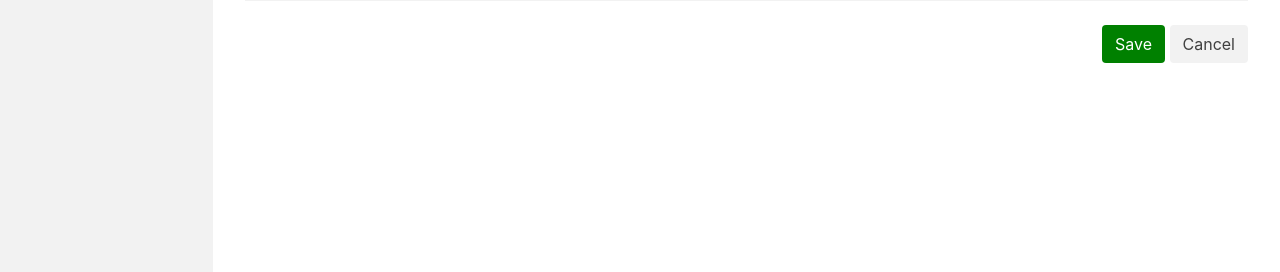
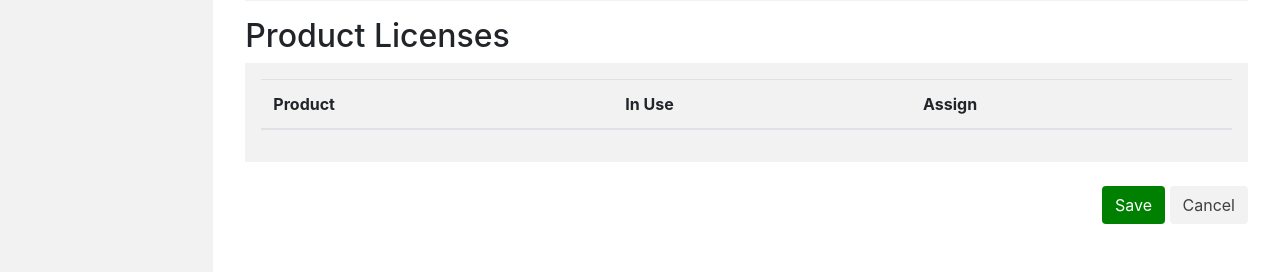
Before and after one commit to st003/CS50w-Final-Project, a Django app: page /user/1 in a window 1280 px wide. Shown: the part 1299-1571 px from the top of the page. Run offline with Django 3.2, Linux system fonts and the light colour scheme; the visitor is signed in with stand-in values (Sample User, id 1); data comes from the database, SQL or seed files in the repository; data that the repository does not hold is empty; some libraries are stand-ins or nearby versions.

Commit message:
Existing users may no be assigned licenses

```diff
--- a/purchasing/models.py
+++ b/purchasing/models.py
@@ -169,6 +169,20 @@ class User(AbstractBaseUser):
         """Checks if the user has permission to view the app."""
         return True
 
+    def assign_licenses_by_product_ids(self, product_ids):
+        """Assign user an available license by product."""
+        for id in product_ids:
+            product = Product.objects.get(pk=int(id))
+
+            # check if user already has license by this product
+            if not self.licenses.filter(product=product).first():
+
+                # get an unassigned licence for this product from user's group
+                license = self.group.licenses.filter(product=product, user=None).first()
+                if license:
+                    license.user = self
+                    license.save()
+
     def get_open_transaction(self):
         """
         Returns the current open transaction for this user. Creates a new
@@ -208,6 +222,26 @@ class User(AbstractBaseUser):
 class Group(models.Model):
     """Class for grouping like users together."""
     name = models.CharField(max_length=128, unique=True)
+
+    @property
+    def license_availability(self):
+        """Returns available licenses by product group."""
+
+        # seperate licenses into "product groups"
+        product_set = set([license.product for license in self.licenses.all()])
+
+        # calculate the availability of licenses by product group
+        product_groups = []
+        for product in product_set:
+            product_group = {
+                'product': product,
+                'unassigned': self.licenses.filter(product=product, user=None).count(),
+                'total': self.licenses.filter(product=product).count()
+            }
+            product_groups.append(product_group)
+
+        return product_groups
+
 
     def __str__(self):
         """String method for class."""
@@ -408,10 +442,16 @@ class License(models.Model):
         related_name='licenses'
     )
 
+    group = models.ForeignKey(
+        'Group',
+        null=True,
+        on_delete=models.DO_NOTHING,
+        related_name='licenses'
+    )
+
     user = models.ForeignKey(
         'User',
         null=True,
-        blank=True,
         on_delete=models.DO_NOTHING,
         related_name='licenses'
     )
--- a/purchasing/templates/purchasing/user.html
+++ b/purchasing/templates/purchasing/user.html
@@ -229,6 +229,43 @@
 
                         </section><!--contentSection-->
 
+                        {% if existing_user.access_level < existing_user.ADMINISTRATOR %}
+
+                            <h2 class="mt-3">Product Licenses</h2>
+
+                            <section class="contentSection">
+
+                                <table class="table">
+                                        <thead>
+                                            <tr>
+                                                <th>Product</th>
+                                                <th>In Use</th>
+                                                <th>Assign</th>
+                                            </tr>
+                                        </thead>
+                                        <tbody>
+                                            {% for product_group in existing_user.group.license_availability %}
+                                                <tr>
+                                                    <td>{{ product_group.product }}</td>
+                                                    <td>{{ product_group.unassigned }} / {{ product_group.total }}</td>
+                                                    <td>
+                                                        <input name="license" type="checkbox"
+                                                            {% for license in existing_user.licenses.all %}
+                                                                {% if license.product.pk == product_group.product.pk %}
+                                                                    checked
+                                                                {% endif %}
+                                                            {% endfor %}
+                                                        value="{{ product_group.product.pk }}">
+                                                    </td>
+                                                </tr>
+                                            {% endfor %}
+                                        </tbody>
+                                    </table><!--table-->
+
+                            </section><!--contentSection-->
+
+                        {% endif %}
+
                         <div class="form-group text-right mt-4">
                             <button class="btn secondaryBtn" type="submit">Save</button>
                             <a class="btn neutralBtn" href="{% url 'users' %}">Cancel</a>
--- a/purchasing/views.py
+++ b/purchasing/views.py
@@ -193,7 +193,7 @@ def checkout(request):
 
 @login_required
 def purchase_history(request):
-    """Displays the purchase history for the curernt user."""
+    """Displays the purchase history for the user's group."""
 
     transactions = Transaction.objects.filter(
         user=request.user,
@@ -436,8 +436,12 @@ def user(request, user_id=None):
 
                 # settings
                 existing_user.access_level = request.POST['accessLevel']
-                existing_user.is_active = int(request.POST['isActive']) # converted to int b/c boolean
+                if request.POST.get('isActive'):
+                    existing_user.is_active = int(request.POST['isActive']) # converted to int b/c boolean
                 existing_user.group = Group.objects.get(pk=request.POST['group'])
+
+                # licenses
+                existing_user.assign_licenses_by_product_ids(request.POST.getlist('license'))
 
                 existing_user.save()
                 messages.success(request, 'Changes Saved')
```
Also changed, not shown: purchasing/migrations/0006_license_group.py (added), purchasing/migrations/0007_auto_20190624_0147.py (added), purchasing/migrations/0008_auto_20190624_0234.py (added).
